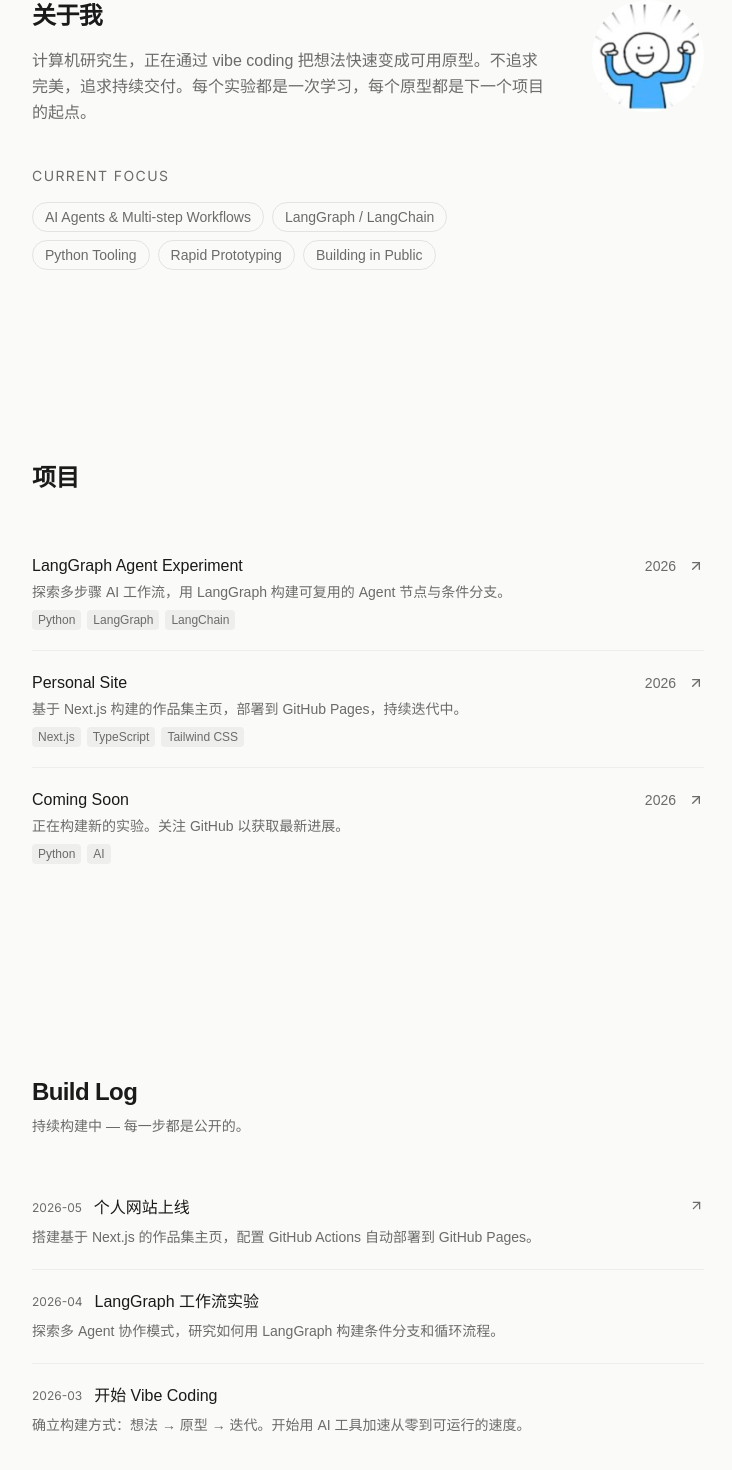
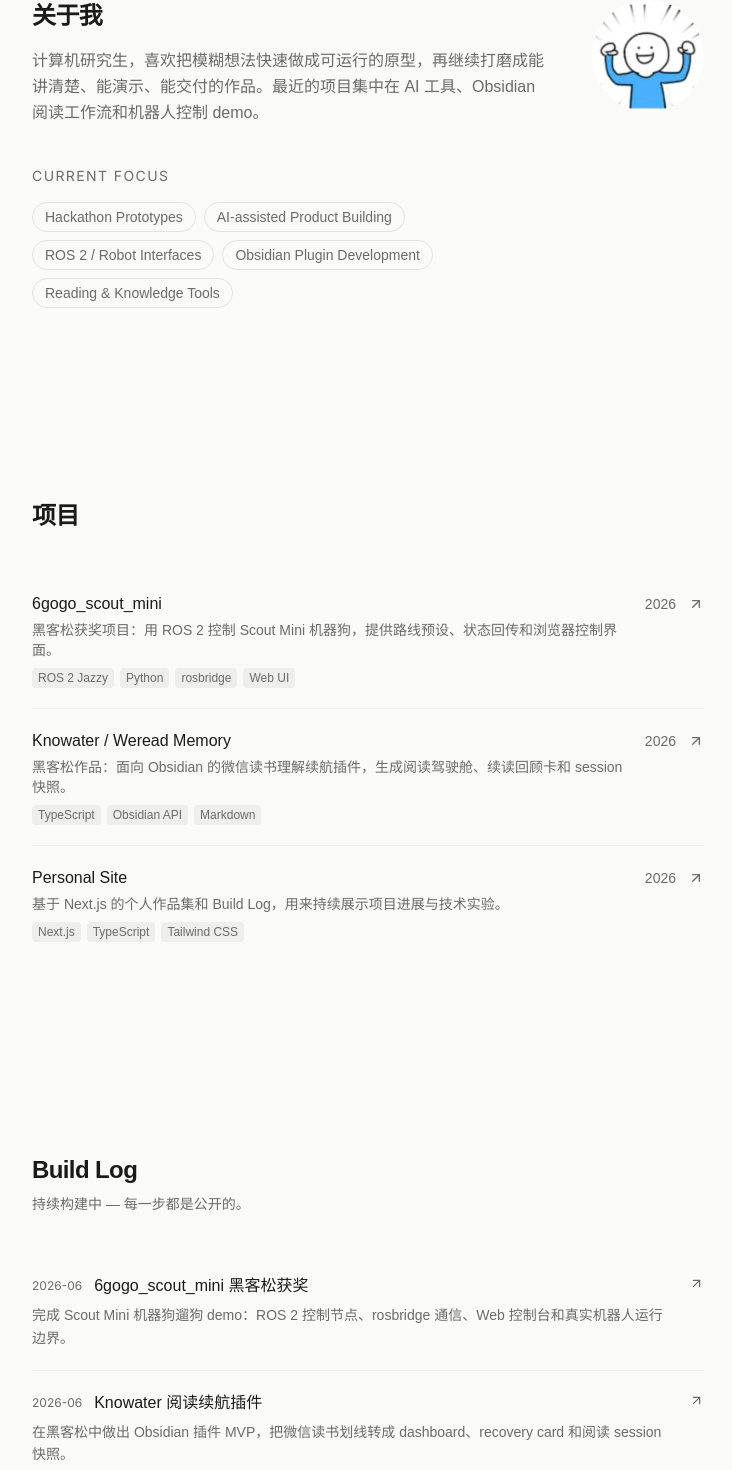
Before and after one commit to AwesomeBaron001/AwesomeBaron001.github.io, a Next.js app: page / in a window 1280 px wide. Shown: the part 896-2366 px from the top of the page, without its empty margins (272-1004 px from the left). Built offline with nearby package versions, Linux system fonts and the light colour scheme; no server answers.

Commit message:
Update portfolio projects

```diff
--- a/data/content.ts
+++ b/data/content.ts
@@ -33,10 +33,10 @@ export interface Social {
 
 export const siteConfig: SiteConfig = {
   name: "YOLO",
-  title: "Builder · AI Explorer · Vibe Coder",
+  title: "CS Grad Student · AI Builder · Hackathon Prototyper",
   subtitle:
-    "Vibe coding in public. Building AI-powered tools and small products with Python, LangGraph, and curiosity.",
-  description: "YOLO's personal site — experiments, projects, and building in public.",
+    "Building fast, useful prototypes across AI tools, Obsidian plugins, and robot demos.",
+  description: "YOLO's personal site — hackathon projects, experiments, and build notes.",
 };
 
 export const navLinks: NavLink[] = [
@@ -48,56 +48,58 @@ export const navLinks: NavLink[] = [
 ];
 
 export const aboutText: string =
-  "计算机研究生，正在通过 vibe coding 把想法快速变成可用原型。不追求完美，追求持续交付。每个实验都是一次学习，每个原型都是下一个项目的起点。";
+  "计算机研究生，喜欢把模糊想法快速做成可运行的原型，再继续打磨成能讲清楚、能演示、能交付的作品。最近的项目集中在 AI 工具、Obsidian 阅读工作流和机器人控制 demo。";
 
 export const focuses: string[] = [
-  "AI Agents & Multi-step Workflows",
-  "LangGraph / LangChain",
-  "Python Tooling",
-  "Rapid Prototyping",
-  "Building in Public",
+  "Hackathon Prototypes",
+  "AI-assisted Product Building",
+  "ROS 2 / Robot Interfaces",
+  "Obsidian Plugin Development",
+  "Reading & Knowledge Tools",
 ];
 
 export const projects: Project[] = [
   {
-    name: "LangGraph Agent Experiment",
-    description: "探索多步骤 AI 工作流，用 LangGraph 构建可复用的 Agent 节点与条件分支。",
+    name: "6gogo_scout_mini",
+    description: "黑客松获奖项目：用 ROS 2 控制 Scout Mini 机器狗，提供路线预设、状态回传和浏览器控制界面。",
     year: "2026",
-    url: "https://github.com/AwesomeBaron001",
-    tech: ["Python", "LangGraph", "LangChain"],
+    url: "https://github.com/AwesomeBaron001/6gogo_scout_mini",
+    tech: ["ROS 2 Jazzy", "Python", "rosbridge", "Web UI"],
+  },
+  {
+    name: "Knowater / Weread Memory",
+    description: "黑客松作品：面向 Obsidian 的微信读书理解续航插件，生成阅读驾驶舱、续读回顾卡和 session 快照。",
+    year: "2026",
+    url: "https://github.com/AwesomeBaron001/Knowater",
+    tech: ["TypeScript", "Obsidian API", "Markdown"],
   },
   {
     name: "Personal Site",
-    description: "基于 Next.js 构建的作品集主页，部署到 GitHub Pages，持续迭代中。",
+    description: "基于 Next.js 的个人作品集和 Build Log，用来持续展示项目进展与技术实验。",
     year: "2026",
     url: "https://github.com/AwesomeBaron001/AwesomeBaron001.github.io",
     tech: ["Next.js", "TypeScript", "Tailwind CSS"],
-  },
-  {
-    name: "Coming Soon",
-    description: "正在构建新的实验。关注 GitHub 以获取最新进展。",
-    year: "2026",
-    url: "https://github.com/AwesomeBaron001",
-    tech: ["Python", "AI"],
   },
 ];
 
 export const buildLog: BuildLogEntry[] = [
   {
+    date: "2026-06",
+    title: "6gogo_scout_mini 黑客松获奖",
+    description: "完成 Scout Mini 机器狗遛狗 demo：ROS 2 控制节点、rosbridge 通信、Web 控制台和真实机器人运行边界。",
+    link: "https://github.com/AwesomeBaron001/6gogo_scout_mini",
+  },
+  {
+    date: "2026-06",
+    title: "Knowater 阅读续航插件",
+    description: "在黑客松中做出 Obsidian 插件 MVP，把微信读书划线转成 dashboard、recovery card 和阅读 session 快照。",
+    link: "https://github.com/AwesomeBaron001/Knowater",
+  },
+  {
     date: "2026-05",
     title: "个人网站上线",
-    description: "搭建基于 Next.js 的作品集主页，配置 GitHub Actions 自动部署到 GitHub Pages。",
+    description: "搭建基于 Next.js 的作品集主页，配置 GitHub Pages 部署，并开始把项目进展集中展示出来。",
     link: "https://github.com/AwesomeBaron001/AwesomeBaron001.github.io",
-  },
-  {
-    date: "2026-04",
-    title: "LangGraph 工作流实验",
-    description: "探索多 Agent 协作模式，研究如何用 LangGraph 构建条件分支和循环流程。",
-  },
-  {
-    date: "2026-03",
-    title: "开始 Vibe Coding",
-    description: "确立构建方式：想法 → 原型 → 迭代。开始用 AI 工具加速从零到可运行的速度。",
   },
 ];
 
```
